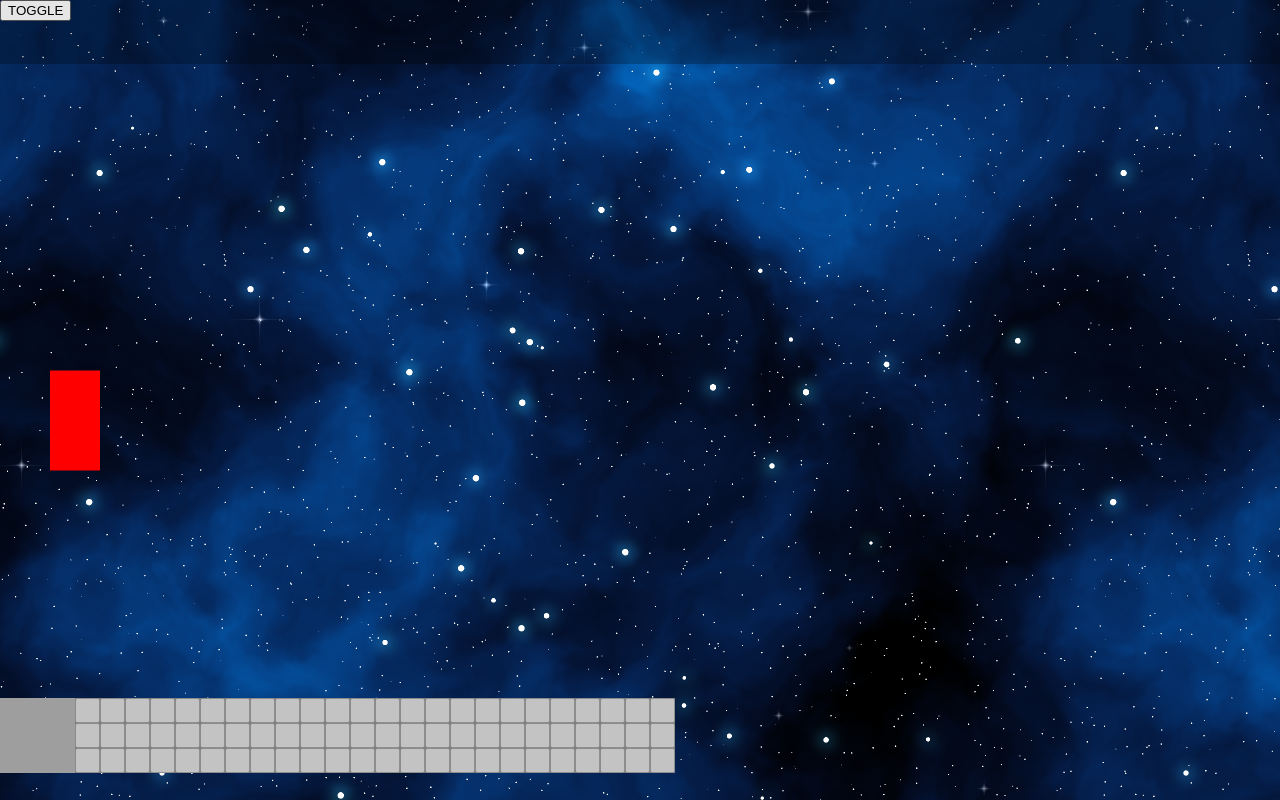
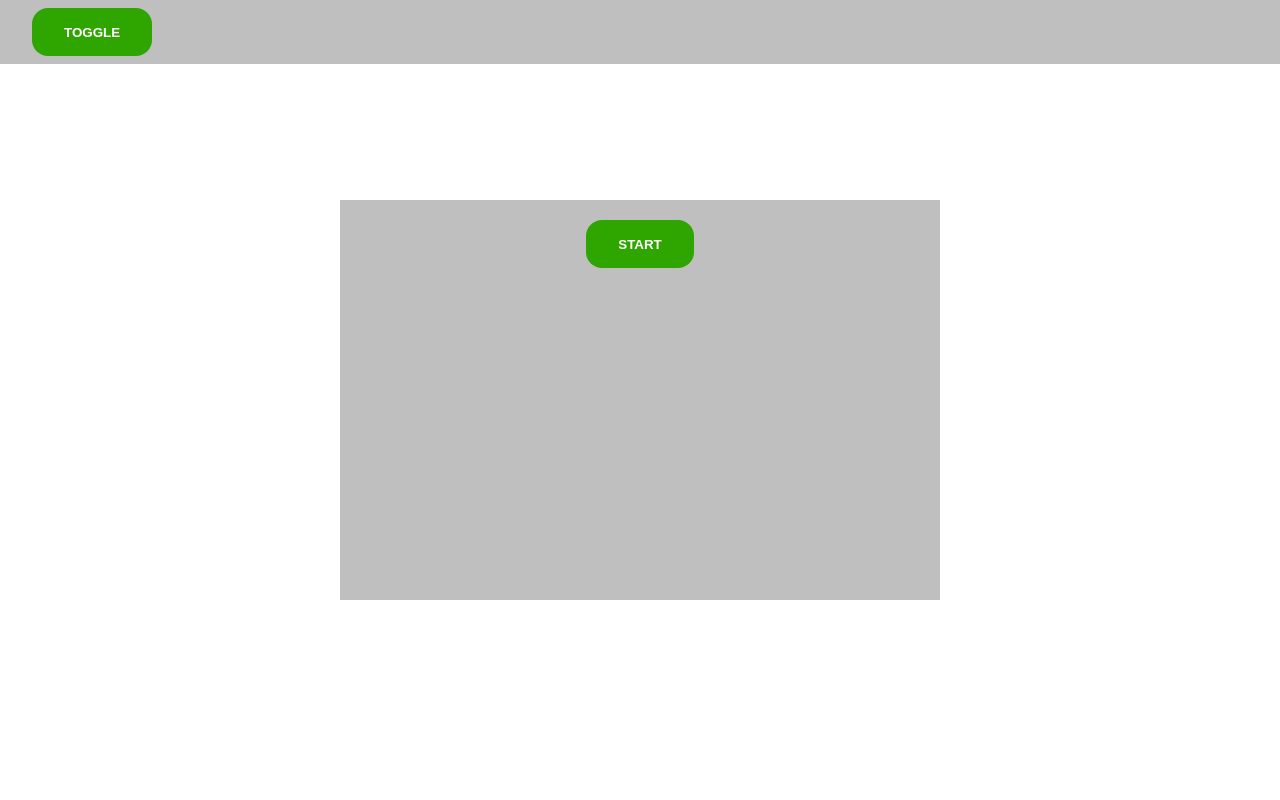
Before and after one commit to cainenielsen/game, a website: page index.html in a window 1280 px wide. Drawn offline with nearby package versions, Linux system fonts and the light colour scheme; animation ran at ten frames a second.

Commit message:
new game implementation

```diff
--- a/index.html
+++ b/index.html
@@ -4,6 +4,7 @@
         <script src="https://cdnjs.cloudflare.com/ajax/libs/uuid/8.3.2/uuid.min.js" integrity="sha512-UNM1njAgOFUa74Z0bADwAq8gbTcqZC8Ej4xPSzpnh0l6KMevwvkBvbldF9uR++qKeJ+MOZHRjV1HZjoRvjDfNQ==" crossorigin="anonymous" referrerpolicy="no-referrer"></script>
         <script defer src="scripts/index.js"></script>
         <script defer src="scripts/defs/index.js"></script>
+        <script defer src="scripts/defs/game.js"></script>
         <script defer src="scripts/defs/level.js"></script>
         <script defer src="scripts/defs/entry.js"></script>
         <script defer src="scripts/defs/tile.js"></script>
@@ -13,7 +14,7 @@
         <script defer src="scripts/game.js"></script>
     </head>
     <body>
-        <canvas id="game"></canvas>
-        <nav><button id="toggle">TOGGLE</button></nav>
+        <div><button id="start">start</button></div>
+        <nav><button id="toggle">toggle</button></nav>
     </body>
 </html>
--- a/scripts/defs/game.js
+++ b/scripts/defs/game.js
@@ -1,5 +1,27 @@
 class Game extends Index {
     constructor() {
         super();
+        this.levels = [];
+        this.selectedLevel;
+    }
+    start() {
+        this.selectLevel(0);
+    }
+    selectLevel(selection) {
+        const selectedId = this.selectedLevel?.id;
+        if (selectedId != this.levels[selection].id ) {
+            if (this.levels.length > 0) {
+                if (this.levels[selection].init) {
+                    this.selectedLevel = this.levels[selection];
+                    this.selectedLevel.init();
+                } else {
+                    alert('level cannot be initialized');
+                }
+            } else {
+                alert('no levels to select');
+            }
+        } else {
+            alert('this level already selected');
+        }
     }
 }
--- a/scripts/defs/level.js
+++ b/scripts/defs/level.js
@@ -4,7 +4,6 @@ class Level extends Index {
         this.canvas = document.createElement('canvas');
         this.canvas.id = name;
         this.context = this.canvas.getContext("2d");
-        document.body.appendChild(this.canvas);
         this.running = true;
         this.entries = [];
         this.config = {
@@ -18,7 +17,6 @@ class Level extends Index {
         this.config.canvasHeight = this.config.gridHeight * this.config.gridSize,
         this.config.startingPosition = { x: startingPosition.x * this.config.gridSize, y: startingPosition.y * this.config.gridSize };
         this.renderEvent = new Event('render');
-        this.init();
     }
     get halfScreenWidth() {
         return window.innerWidth / 2;
@@ -35,13 +33,17 @@ class Level extends Index {
         }
     }
     toggle() {
-        this.running ? this.destroy() : this.init();
+        this.running ? this.pause() : this.play();
     }
     init() {
+        document.body.appendChild(this.canvas);
+        this.play();
+    };
+    play() {
         this.running = true;
         this.currentFrame = window.requestAnimationFrame((e) => this.render(e));
-    };
-    destroy() {
+    }
+    pause() {
         this.running = false;
         window.cancelAnimationFrame(this.currentFrame);
     }
--- a/scripts/game.js
+++ b/scripts/game.js
@@ -1,4 +1,8 @@
+const myGame = new Game();
+
 const level1 = new Level({ name: 'level_one', gridDisplay: false, startingPosition: { x: 2, y: 12 } });
+
+myGame.levels.push(level1);
 
 const pushTile = (x, y, texture) => {
     level1.entries.push(new Tile({ setPosition: { x, y, useGrid: true }, texture }));
@@ -11,6 +15,9 @@ const pushDirt = (x, y) => {
 const pushSpace = (x, y) => {
     pushTile(x, y, space);
 }
+
+const startButton = document.getElementById("start");
+startButton.addEventListener("click", () => myGame.start());
 
 const toggleButton = document.getElementById("toggle");
 toggleButton.addEventListener("click", () => level1.toggle());
--- a/styles/index.css
+++ b/styles/index.css
@@ -1,6 +1,7 @@
 body {
     margin: 0px;
     overflow: hidden;
+    position: relative;
 }
 
 #level_one {
@@ -17,4 +18,37 @@ nav {
     top: 0px;
     left: 0px;
     z-index: 1;
+    display: grid;
+    grid-template-columns: min-content;
+    padding-left: 32px;
+    align-items: center;
 }
+
+
+div {
+    max-width: 75ch;
+    margin: auto;
+    height: 50vh;
+    transform: translateY(50%);
+    background-color: rgba(0, 0, 0, 0.25);
+    box-sizing: border-box;
+    text-align: center;
+    padding: 20px;
+}
+
+button {
+    height: 48px;
+    border: none;
+    border-radius: 16px;
+    padding-left: 32px;
+    padding-right: 32px;
+    font-weight: bold;
+    text-transform: uppercase;
+    cursor: pointer;
+    background-color: rgb(47, 165, 0);
+    color: white;
+}
+
+button:hover {
+    filter: brightness(110%);
+}
```
